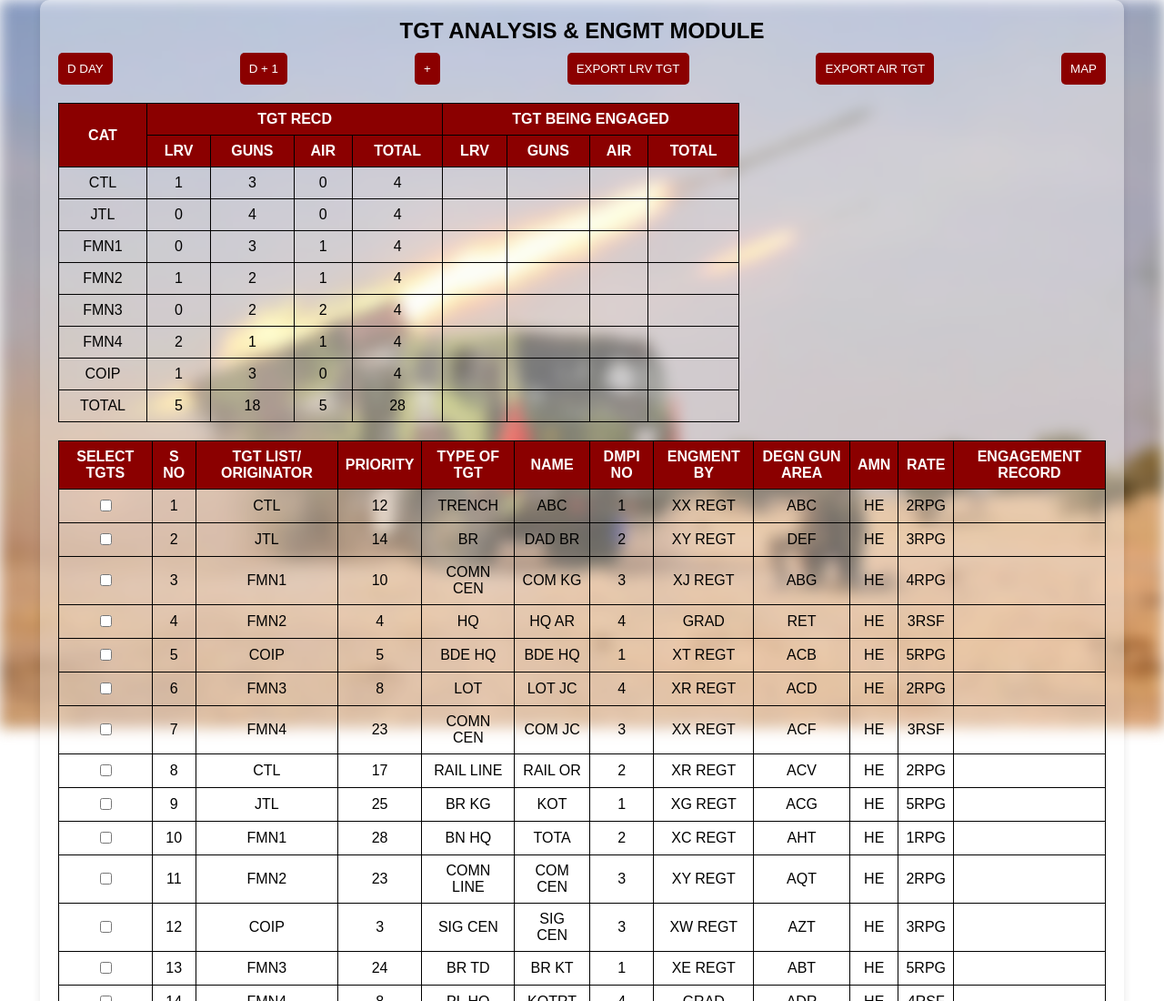
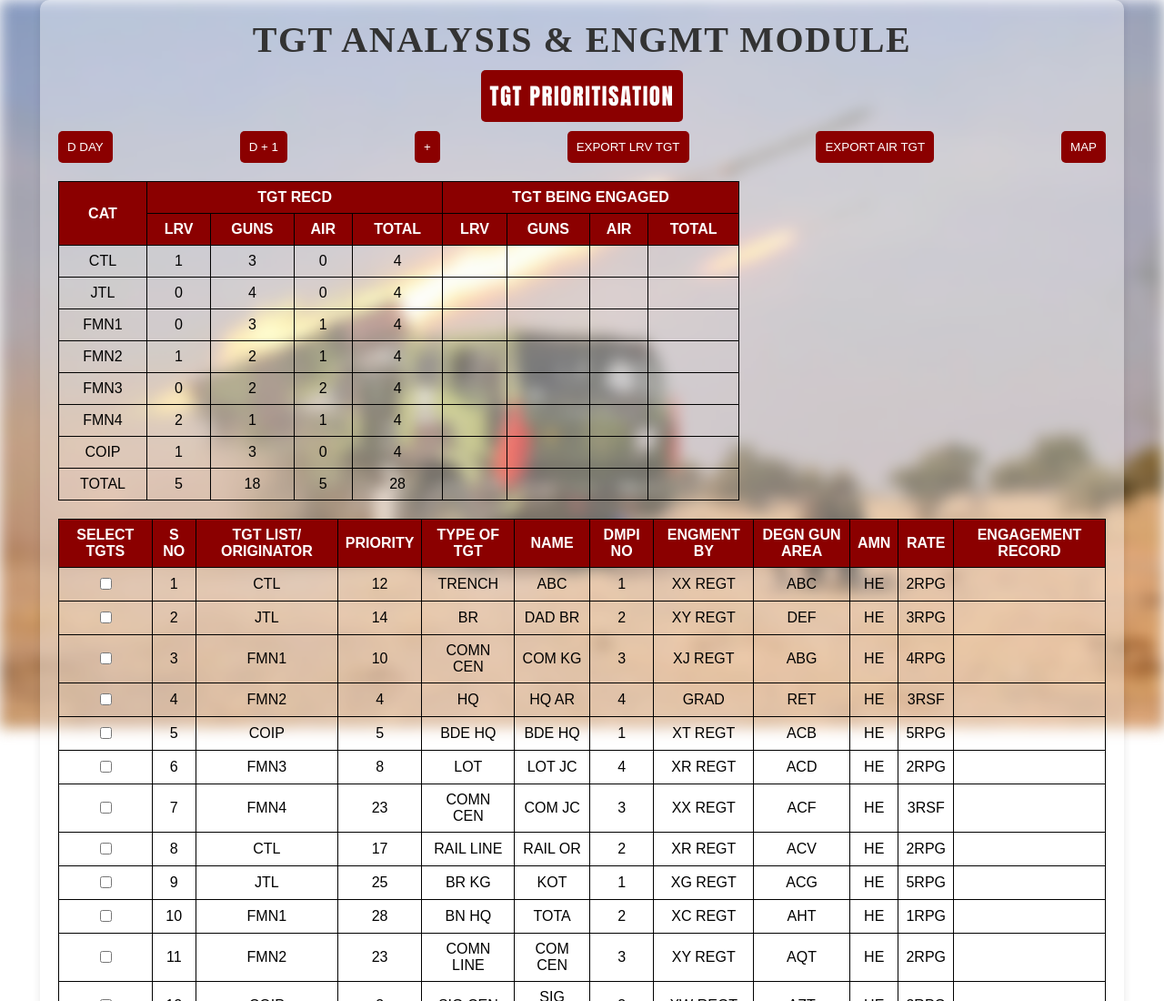
Before and after one commit to gtgtian/TGT-Analysis, a plain HTML site: page index.html in a window 1280 px wide. Shown: the top 1100 px of the page at 91% size. Drawn offline with Linux system fonts and the light colour scheme.

Commit message:
updated stylings for header & subheader

```diff
--- a/index.html
+++ b/index.html
@@ -11,6 +11,7 @@
 <body>
     <div class="container">
         <div class="header">TGT ANALYSIS & ENGMT MODULE</div>
+        <div class="sub-header">TGT PRIORITISATION</div>
         <div class="top-buttons">
             <button>D DAY</button>
             <button>D + 1</button>
--- a/styles.css
+++ b/styles.css
@@ -33,9 +33,27 @@ body::before {
 }
 
 .header {
-    font-size: 24px;
+    font-size: 40px; /* Updated font size */
     font-weight: bold;
     margin-bottom: 10px;
+    color: #333; /* Updated text color */
+    font-family: 'Papyrus', 'fantasy'; /* Specific fonts */
+    text-transform: uppercase; /* Uppercase text */
+    letter-spacing: 1.5px; /* Spacing between letters */
+}
+
+.sub-header {
+    font-size: 25px; /* Updated font size */
+    font-weight: bold;
+    margin-bottom: 10px;
+    color: white; /* Updated text color to white */
+    font-family: 'Impact', 'Helvetica Neue', Helvetica, Arial, sans-serif; /* Specific fonts */
+    text-transform: uppercase; /* Uppercase text */
+    letter-spacing: 1.5px; /* Spacing between letters */
+    background: #8b0000; /* Maroon background color */
+    padding: 10px; /* Padding inside the border */
+    display: inline-block; /* Ensure the border wraps around the text */
+    border-radius: 5px; /* Rounded corners to match the buttons */
 }
 
 .top-buttons {
```
